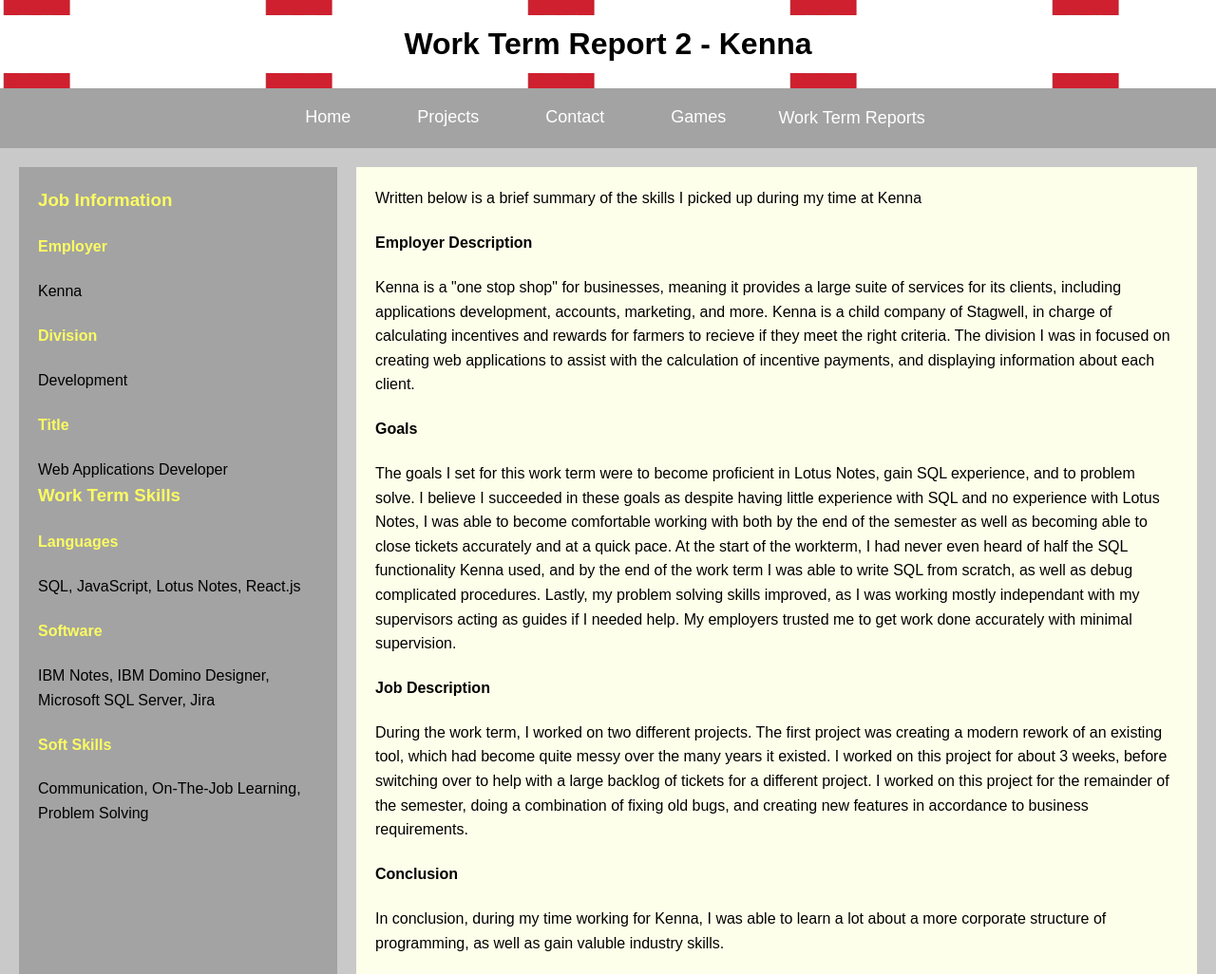
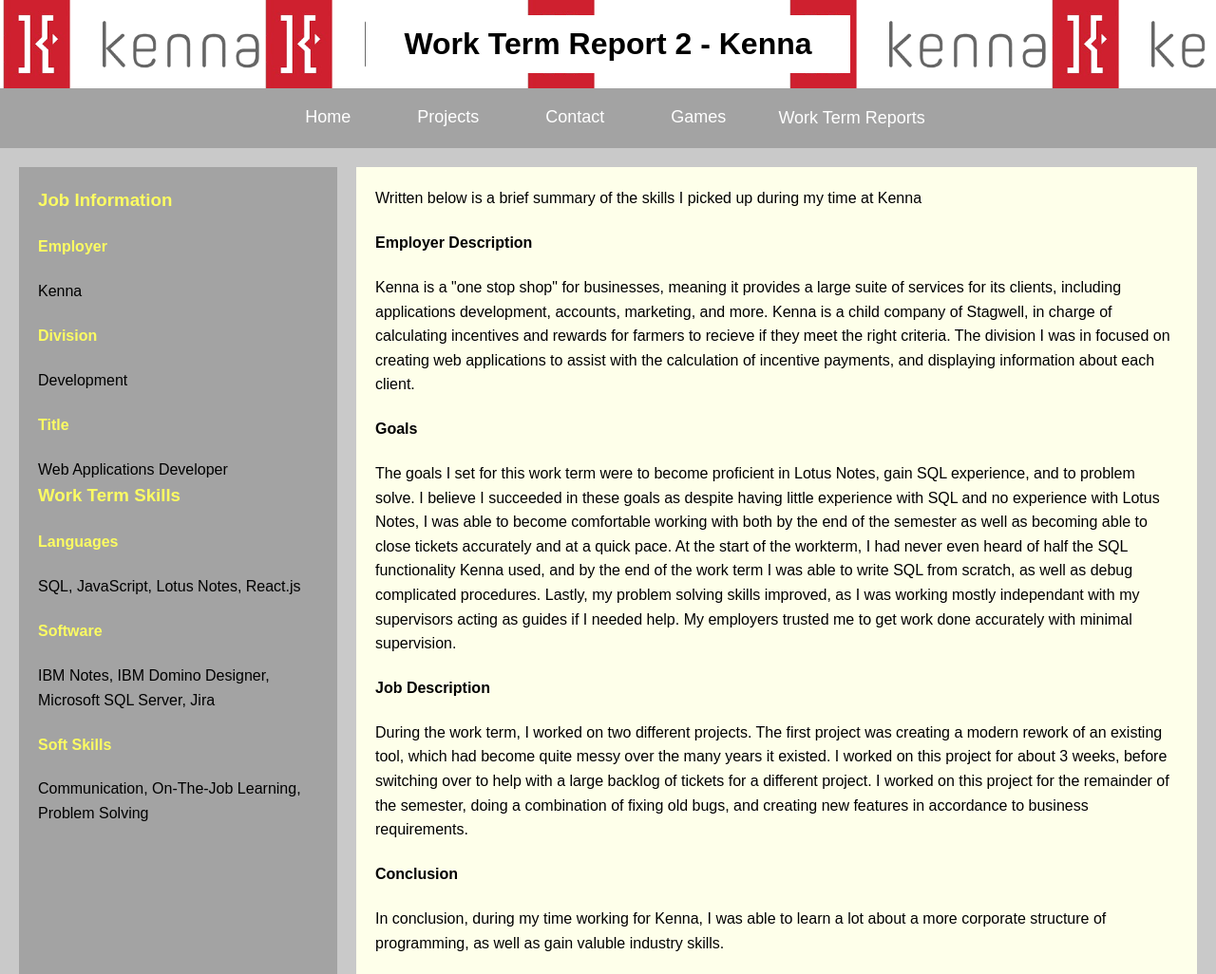
Before and after one commit to JadenVandenBerg/JadenVandenBerg.github.io, a plain HTML site: page worktermreports/workterm2.html in a window 1280 px wide. Shown: the top 1026 px of the page at 95% size. Drawn offline with Linux system fonts and the light colour scheme.

Commit message:
work term 2

```diff
--- a/style.css
+++ b/style.css
@@ -26,8 +26,9 @@ body {
 }
 
 .kennaHeader h1 {
-    width: auto !important;
+    width: 500px !important;
     padding: 5px;
+    margin:auto;
     background-color: white;
 }
 
```
